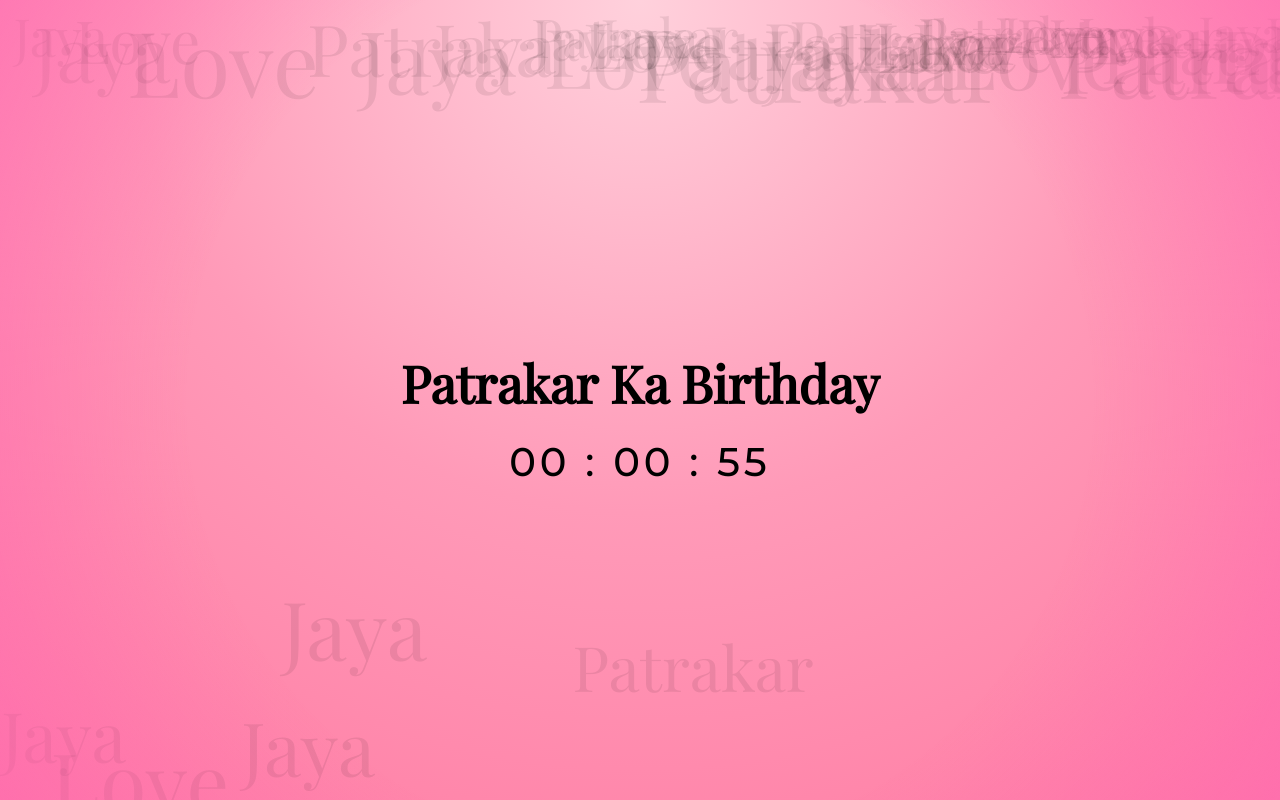
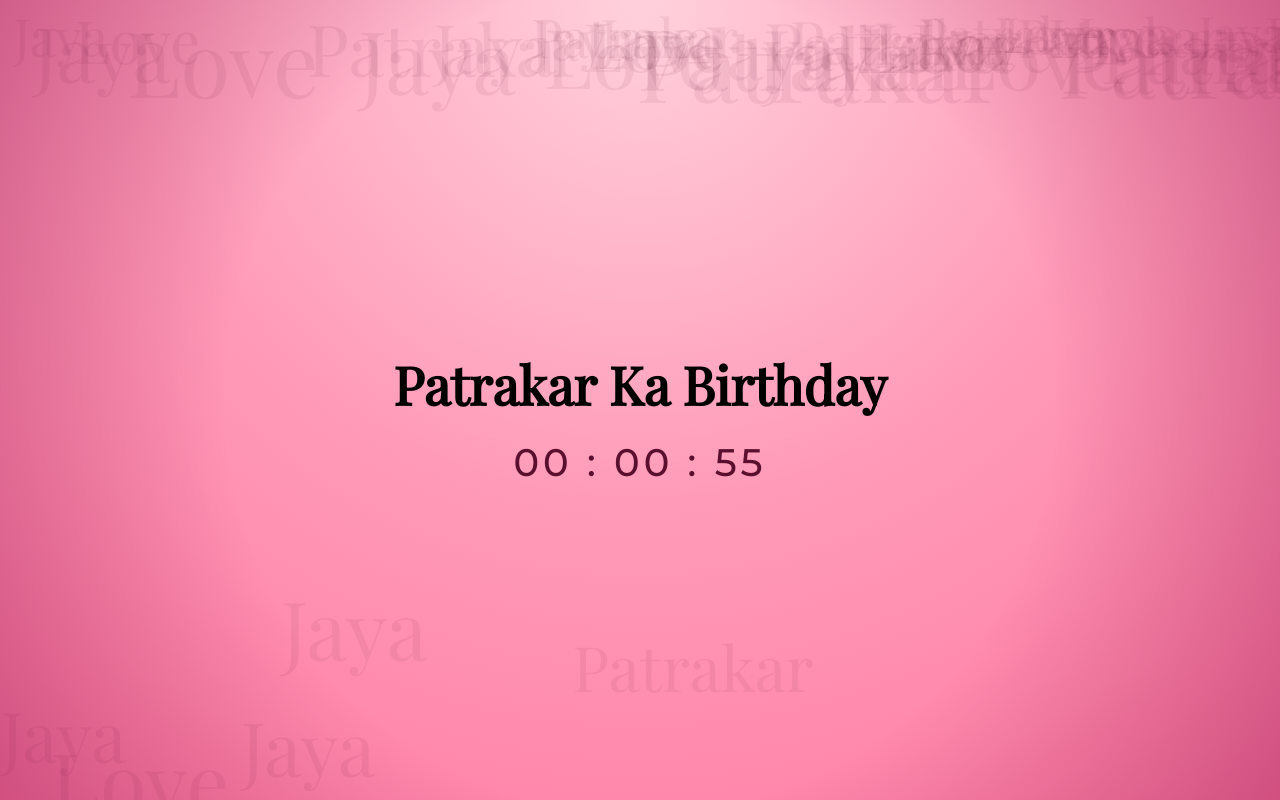
Before and after one commit to utkarshyadav1310-lab/happy-birthdayyy, a plain HTML site: page index.html in a window 1280 px wide. Drawn offline with nearby package versions, Linux system fonts and the light colour scheme; a web font is replaced by a local one.

Commit message:
Update index.html

```diff
--- a/index.html
+++ b/index.html
@@ -13,12 +13,12 @@
 body {
     margin: 0;
     font-family: 'Montserrat', sans-serif;
-    color: #000;
     background: radial-gradient(circle at top, #ffd1dc, #ff9ab8, #ff7aa2);
     overflow-x: hidden;
+    color: #3b0a1a; /* default text: deep plum */
 }
 
-/* CINEMATIC FLOATING BACKGROUND WORDS */
+/* FLOATING BACKGROUND WORDS */
 .background-text {
     position: fixed;
     inset: 0;
@@ -30,10 +30,10 @@ body {
     position: absolute;
     font-family: 'Playfair Display', serif;
     font-size: 4rem;
-    opacity: 0.08;
+    opacity: 0.07;
     animation: floatUp 35s linear infinite;
     white-space: nowrap;
-    color: #000;
+    color: #5a0f2e;
 }
 
 @keyframes floatUp {
@@ -45,7 +45,7 @@ body {
 .vignette {
     position: fixed;
     inset: 0;
-    background: radial-gradient(circle, transparent 60%, rgba(255,105,180,0.6));
+    background: radial-gradient(circle, transparent 55%, rgba(120,0,60,0.35));
     z-index: 2;
     pointer-events: none;
 }
@@ -68,13 +68,15 @@ h1, h2 {
 }
 
 h1 {
-    font-size: 3.2rem;
+    font-size: 3.3rem;
     margin-bottom: 20px;
+    color: #000; /* ONLY the main title is black */
 }
 
 #countdown {
-    font-size: 2.5rem;
+    font-size: 2.4rem;
     letter-spacing: 4px;
+    color: #5a0f2e;
 }
 
 .hidden { display: none; }
@@ -88,8 +90,14 @@ h1 {
 .message h2 {
     font-size: 3rem;
     margin-bottom: 10px;
+    color: #4a0822;
 }
 
+.message p {
+    color: #6b1238;
+}
+
+/* POEM */
 .poem {
     margin-top: 30px;
     text-align: left;
@@ -97,6 +105,7 @@ h1 {
     font-size: 1.1rem;
     line-height: 1.85;
     white-space: pre-wrap;
+    color: #2a0612; /* charcoal, not pure black */
     opacity: 0;
     animation: fadeUp 4s ease forwards;
     animation-delay: 3s;
@@ -127,7 +136,6 @@ h1 {
 
 <body>
 
-<!-- BACKGROUND -->
 <div class="background-text" id="bgText"></div>
 <div class="vignette"></div>
 
@@ -231,7 +239,7 @@ for (let i = 0; i < 45; i++) {
     bg.appendChild(span);
 }
 
-// COUNTDOWN LOGIC (AUTO-FIX)
+// COUNTDOWN (AUTO FIX)
 const now = new Date();
 let birthday = new Date(Date.now() + 60 * 1000);
 if (now >= birthday) birthday = now;
@@ -265,7 +273,7 @@ function startConfetti() {
         const c = document.createElement("div");
         c.className = "confetti";
         c.style.left = Math.random() * 100 + "vw";
-        c.style.backgroundColor = `hsl(${Math.random()*360},80%,60%)`;
+        c.style.backgroundColor = `hsl(${Math.random()*360},70%,70%)`;
         c.style.animationDuration = 2 + Math.random() * 4 + "s";
         document.body.appendChild(c);
         setTimeout(() => c.remove(), 6000);
```
